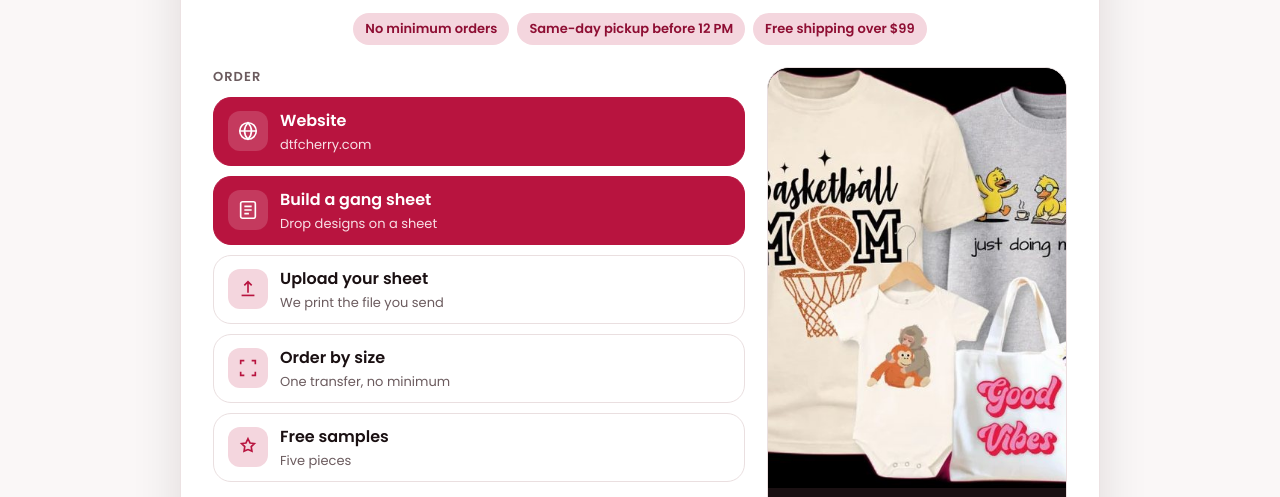
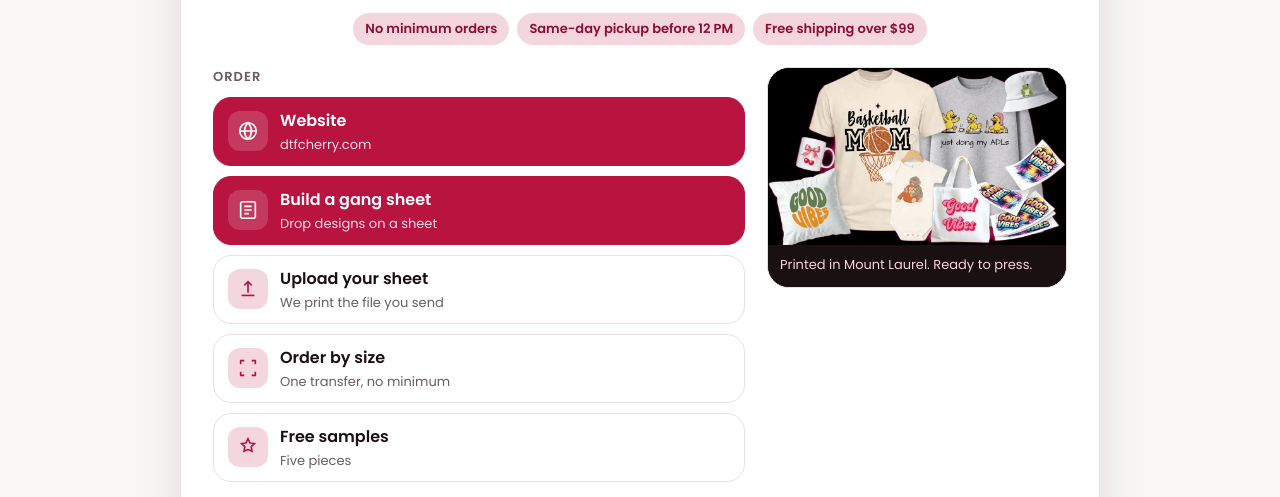
Before and after one commit to loganflip/dtf-cherry-links, a plain HTML site: page index.html in a window 1280 px wide. Shown: the part 253-750 px from the top of the page. Drawn offline with Linux system fonts and the light colour scheme.

Commit message:
fix: show the full product photo beside the links
Co-authored-by: Cursor <cursoragent@cursor.com>

```diff
--- a/styles.css
+++ b/styles.css
@@ -215,8 +215,7 @@ h1 {
 .photo img {
   display: block;
   width: 100%;
-  height: 100%;
-  object-fit: cover;
+  height: auto;
 }
 
 .photo figcaption {
@@ -270,7 +269,4 @@ h1 {
     top: 20px;
   }
 
-  .photo img {
-    min-height: 420px;
-  }
 }
```
